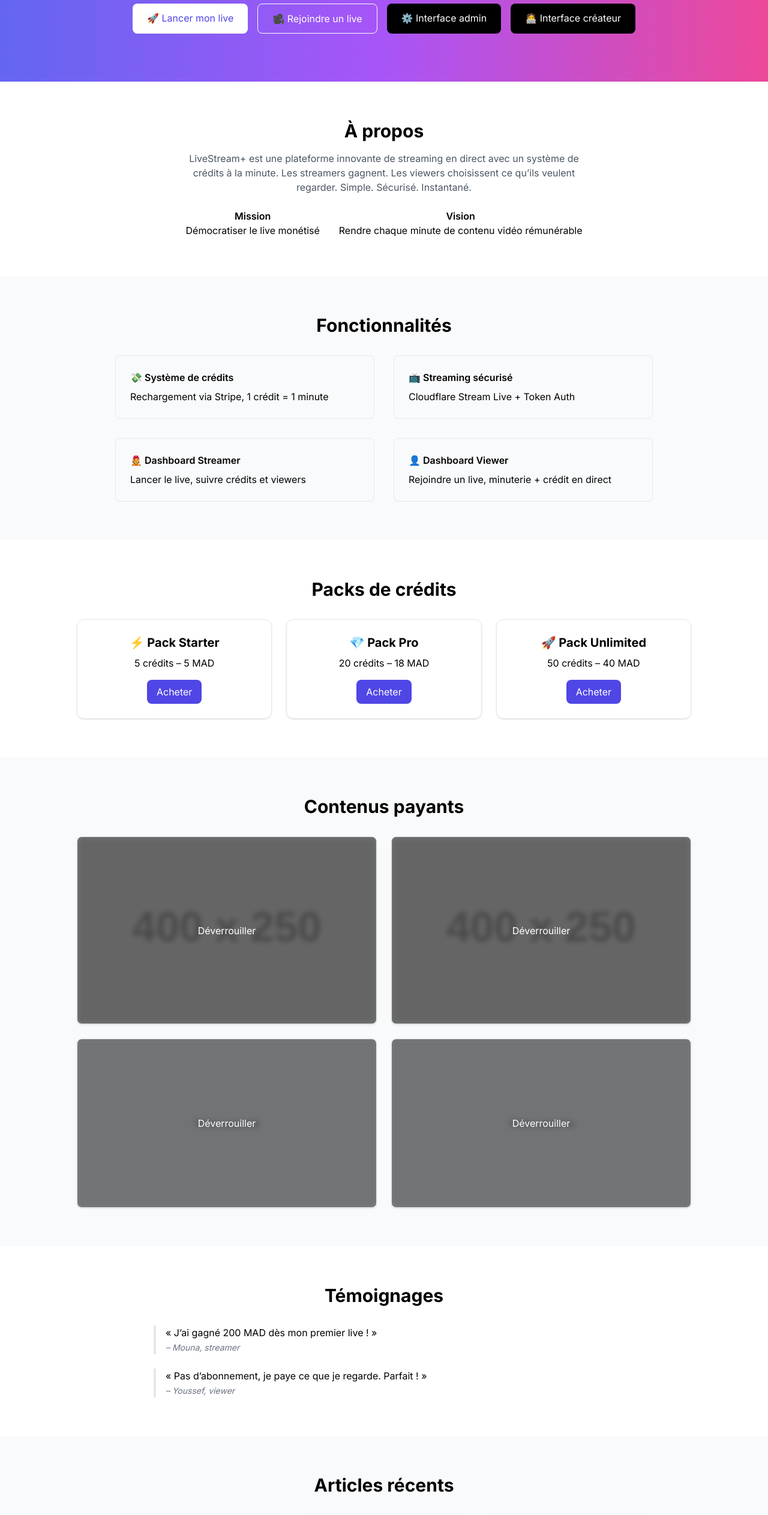
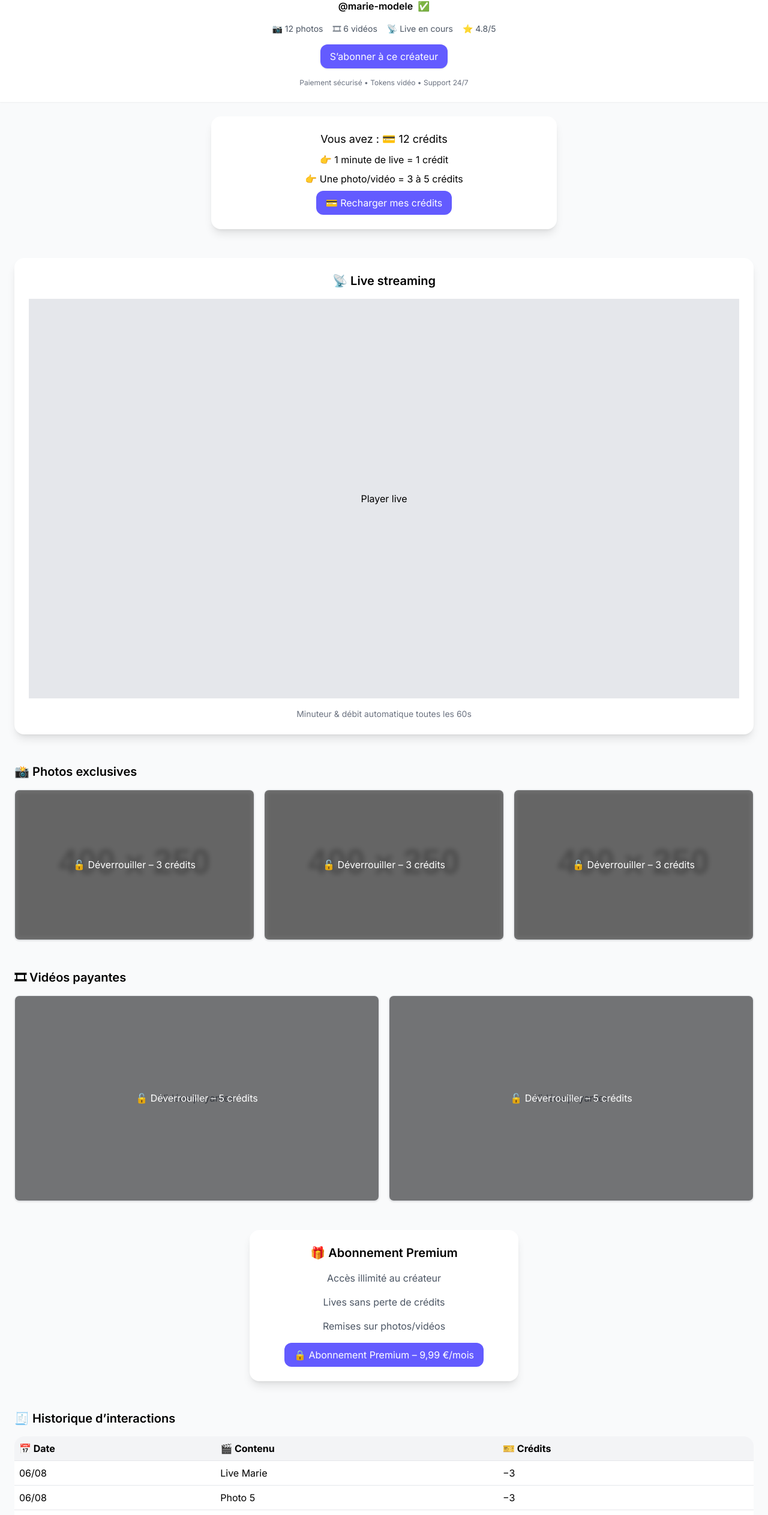
Before and after one commit to abou-cell/livewebmoon, a React (Vite) app: page /livewebmoon/subscriber in a window 1280 px wide. Shown: the part 194-2719 px from the top of the page at 60% size. Built offline with nearby package versions, Linux system fonts and the light colour scheme.

Commit message:
Add subscriber page component

```diff
--- a/src/App.jsx
+++ b/src/App.jsx
@@ -6,6 +6,7 @@ import StreamerPanel from './routes/StreamerPanel'
 import StreamPlayer from './routes/StreamPlayer'
 import SuperAdmin from './routes/SuperAdmin'
 import CreatorAdmin from './routes/CreatorAdmin'
+import Subscriber from './routes/Subscriber'
 
 export default function App() {
   return (
@@ -17,6 +18,7 @@ export default function App() {
       <Route path="/watch/:id" element={<StreamPlayer />} />
       <Route path="/super-admin" element={<SuperAdmin />} />
       <Route path="/creator-admin" element={<CreatorAdmin />} />
+      <Route path="/subscriber" element={<Subscriber />} />
       <Route path="*" element={<Home />} />
     </Routes>
   )
--- a/src/routes/Home.jsx
+++ b/src/routes/Home.jsx
@@ -208,7 +208,10 @@ export default function Home() {
             ⚙️ Interface admin
           </Link>
           <Link to="/creator-admin" className="px-6 py-3 border rounded-lg">
-            PAGE ADMINISTRATEUR – CRÉATEUR
+            🛠️ PAGE ADMINISTRATEUR – CRÉATEUR
+          </Link>
+          <Link to="/subscriber" className="px-6 py-3 border rounded-lg">
+            👤 Interface ABONNÉ
           </Link>
         </div>
       </section>
--- /dev/null
+++ b/src/routes/Subscriber.jsx
@@ -0,0 +1,190 @@
+import { useState } from 'react'
+import { Link } from 'react-router-dom'
+
+export default function Subscriber() {
+  const [credits, setCredits] = useState(12)
+  const [unlockedPhotos, setUnlockedPhotos] = useState({})
+  const [unlockedVideos, setUnlockedVideos] = useState({})
+  const photos = Array.from({ length: 3 }).map((_, i) => ({ id: i + 1 }))
+  const videos = Array.from({ length: 2 }).map((_, i) => ({ id: i + 1, duration: '2:30' }))
+
+  function unlock(type, id, cost) {
+    if (credits < cost) return alert('Crédits insuffisants')
+    setCredits(c => c - cost)
+    if (type === 'photo') setUnlockedPhotos(p => ({ ...p, [id]: true }))
+    if (type === 'video') setUnlockedVideos(v => ({ ...v, [id]: true }))
+  }
+
+  return (
+    <div className="font-sans bg-gray-50 min-h-screen flex flex-col">
+      {/* Header */}
+      <header className="bg-white shadow-sm h-14 px-4 flex justify-between items-center">
+        <Link to="/" className="font-bold">🌙 StreamMint</Link>
+        <div className="flex items-center gap-4">
+          <Link to="/" className="hidden sm:block">🔗 Accueil</Link>
+          <button className="hidden sm:block">👤 Mon compte</button>
+          <button className="hidden sm:block">💳 Recharger</button>
+          <button className="hidden sm:block">📤 Déconnexion</button>
+          <button className="sm:hidden">☰</button>
+          <button className="px-3 py-1 bg-gray-100 rounded-full" title="Recharger">
+            💳 {credits} crédits
+          </button>
+        </div>
+      </header>
+
+      {/* Banner */}
+      <section className="bg-white shadow-sm p-6 flex flex-col items-center text-center gap-4">
+        <img
+          src="https://via.placeholder.com/120"
+          alt="Avatar"
+          className="w-24 h-24 rounded-full object-cover"
+        />
+        <div className="flex items-center gap-2">
+          <span className="font-semibold">@marie-modele</span>
+          <span className="text-blue-500">✅</span>
+        </div>
+        <div className="flex flex-wrap justify-center gap-4 text-sm text-gray-600">
+          <span>📷 12 photos</span>
+          <span>🎞 6 vidéos</span>
+          <span>📡 Live en cours</span>
+          <span>⭐ 4.8/5</span>
+        </div>
+        <button className="px-4 py-2 bg-[#635BFF] text-white rounded-xl shadow hover:scale-105 transition">
+          S’abonner à ce créateur
+        </button>
+        <p className="text-xs text-gray-500">
+          Paiement sécurisé • Tokens vidéo • Support 24/7
+        </p>
+      </section>
+
+      {/* Credits info */}
+      <section className="p-6">
+        <div className="bg-white rounded-2xl shadow-lg p-6 max-w-xl mx-auto text-center space-y-2">
+          <p className="text-lg">Vous avez : 💳 {credits} crédits</p>
+          <p>👉 1 minute de live = 1 crédit</p>
+          <p>👉 Une photo/vidéo = 3 à 5 crédits</p>
+          <button className="px-4 py-2 bg-[#635BFF] text-white rounded-xl">💳 Recharger mes crédits</button>
+        </div>
+      </section>
+
+      {/* Live section placeholder */}
+      <section className="p-6">
+        <div className="bg-white rounded-2xl shadow-lg p-6 text-center">
+          <h2 className="text-xl font-semibold mb-4">📡 Live streaming</h2>
+          <div className="aspect-video bg-gray-200 flex items-center justify-center mb-4">
+            Player live
+          </div>
+          <p className="text-sm text-gray-500">Minuteur & débit automatique toutes les 60s</p>
+        </div>
+      </section>
+
+      {/* Photos section */}
+      <section className="p-6">
+        <h2 className="text-xl font-semibold mb-4">📸 Photos exclusives</h2>
+        <div className="grid gap-4 sm:grid-cols-3">
+          {photos.map(photo => (
+            <div key={photo.id} className="relative border rounded-lg overflow-hidden shadow">
+              <img
+                src="https://via.placeholder.com/400x250"
+                className={`w-full h-full object-cover ${unlockedPhotos[photo.id] ? '' : 'blur-sm'}`}
+              />
+              {!unlockedPhotos[photo.id] && (
+                <button
+                  onClick={() => unlock('photo', photo.id, 3)}
+                  className="absolute inset-0 flex items-center justify-center bg-black/50 text-white"
+                >
+                  🔓 Déverrouiller – 3 crédits
+                </button>
+              )}
+            </div>
+          ))}
+        </div>
+      </section>
+
+      {/* Videos section */}
+      <section className="p-6">
+        <h2 className="text-xl font-semibold mb-4">🎞 Vidéos payantes</h2>
+        <div className="grid gap-4 sm:grid-cols-2">
+          {videos.map(video => (
+            <div key={video.id} className="relative border rounded-lg overflow-hidden shadow">
+              <div className="aspect-video w-full bg-gray-200 flex items-center justify-center">
+                {unlockedVideos[video.id] ? (
+                  <span>Lecture vidéo</span>
+                ) : (
+                  <span className="text-gray-500">Vidéos payantes</span>
+                )}
+              </div>
+              {!unlockedVideos[video.id] && (
+                <button
+                  onClick={() => unlock('video', video.id, 5)}
+                  className="absolute inset-0 flex items-center justify-center bg-black/50 text-white"
+                >
+                  🔓 Déverrouiller – 5 crédits
+                </button>
+              )}
+            </div>
+          ))}
+        </div>
+      </section>
+
+      {/* Premium subscription */}
+      <section className="p-6">
+        <div className="max-w-md mx-auto bg-white rounded-2xl shadow-lg p-6 text-center space-y-4">
+          <h2 className="text-xl font-semibold">🎁 Abonnement Premium</h2>
+          <p className="text-gray-600">Accès illimité au créateur</p>
+          <p className="text-gray-600">Lives sans perte de crédits</p>
+          <p className="text-gray-600">Remises sur photos/vidéos</p>
+          <button className="px-4 py-2 bg-[#635BFF] text-white rounded-xl">
+            🔒 Abonnement Premium – 9,99 €/mois
+          </button>
+        </div>
+      </section>
+
+      {/* History */}
+      <section className="p-6 flex-1">
+        <h2 className="text-xl font-semibold mb-4">🧾 Historique d’interactions</h2>
+        <div className="overflow-x-auto">
+          <table className="min-w-full bg-white rounded-2xl shadow-lg overflow-hidden">
+            <thead className="bg-gray-100">
+              <tr>
+                <th className="p-2 text-left">📅 Date</th>
+                <th className="p-2 text-left">🎬 Contenu</th>
+                <th className="p-2 text-left">🎫 Crédits</th>
+              </tr>
+            </thead>
+            <tbody>
+              <tr className="border-t">
+                <td className="p-2">06/08</td>
+                <td className="p-2">Live Marie</td>
+                <td className="p-2">−3</td>
+              </tr>
+              <tr className="border-t">
+                <td className="p-2">06/08</td>
+                <td className="p-2">Photo 5</td>
+                <td className="p-2">−3</td>
+              </tr>
+              <tr className="border-t">
+                <td className="p-2">05/08</td>
+                <td className="p-2">Vidéo 2</td>
+                <td className="p-2">−5</td>
+              </tr>
+            </tbody>
+          </table>
+        </div>
+      </section>
+
+      {/* Footer */}
+      <footer className="bg-black text-white py-8 mt-auto">
+        <div className="max-w-4xl mx-auto text-center space-y-2 text-sm">
+          <div className="flex flex-wrap justify-center gap-4">
+            <a href="#">Mentions légales</a>
+            <a href="#">CGU</a>
+            <a href="#">Politique de confidentialité</a>
+            <a href="#">Support</a>
+          </div>
+          <p>© 2024 StreamMint</p>
+        </div>
+      </footer>
+    </div>
+  )
+}
```
